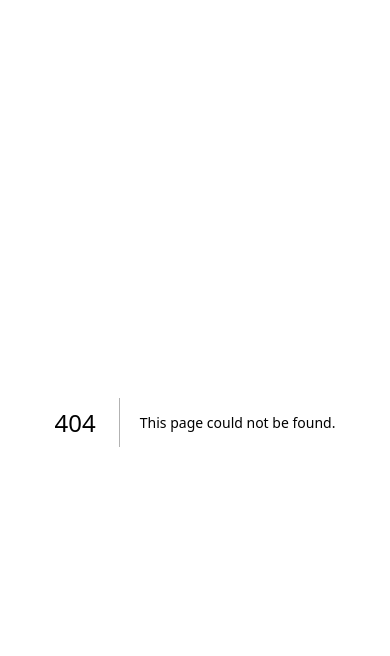
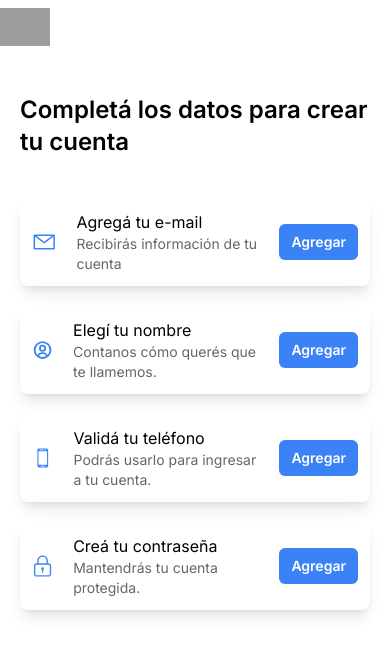
Before and after one commit to No-Country/s8-05-php-mercadolibre, a Next.js app in the folder frontend/: page /register in a window 390 px wide. Before the commit this address had no page. Shown: the top 656 px of the page. Built offline with nearby package versions, Linux system fonts and the light colour scheme; grey boxes are pictures that could not be loaded.

Commit message:
add register view in mobile

```diff
--- /dev/null
+++ b/frontend/src/Components/Navbar/AlternativeNav.tsx
@@ -0,0 +1,19 @@
+import Image from "next/image";
+import Link from "next/link";
+
+export default function AlternativeNav() {
+  return (
+    <div className="bg-primary py-2 pl-5">
+      <Link href={"/"}>
+        <Image
+          src={
+            "https://http2.mlstatic.com/frontend-assets/ml-web-navigation/ui-navigation/5.22.8/mercadolibre/logo__small.png"
+          }
+          width={50}
+          height={50}
+          alt="logo"
+        />
+      </Link>
+    </div>
+  );
+}
--- /dev/null
+++ b/frontend/src/app/register/page.tsx
@@ -0,0 +1,59 @@
+import AlternativeNav from "@/Components/Navbar/AlternativeNav";
+
+import { VscMail } from "react-icons/vsc";
+import { BiUserCircle } from "react-icons/bi";
+import { GiSmartphone } from "react-icons/gi";
+import { SlLock } from "react-icons/sl";
+
+export default function Register() {
+  return (
+    <>
+      <AlternativeNav />
+      <div className="py-10 px-5 flex flex-col gap-10">
+        <h1 className="text-2xl font-semibold">Completá los datos para crear tu cuenta</h1>
+        <div className="flex flex-col gap-5">
+          <div className="flex flex-row gap-2 bg-white justify-between items-center p-3 rounded-lg shadow-lg">
+            <VscMail className="text-3xl text-blue" />
+            <div className="flex flex-col pl-3">
+              <h2>Agregá tu e-mail</h2>
+              <span className="text-sm opacity-60">Recibirás información de tu cuenta</span>
+            </div>
+            <button className="bg-blue px-3 ml-2 py-2 rounded-md text-white text-sm font-semibold">
+              Agregar
+            </button>
+          </div>
+          <div className="flex flex-row gap-2 bg-white justify-between items-center p-3 rounded-lg shadow-lg">
+            <BiUserCircle className="text-3xl text-blue" />
+            <div className="flex flex-col pl-3">
+              <h2>Elegí tu nombre</h2>
+              <span className="text-sm opacity-60">Contanos cómo querés que te llamemos.</span>
+            </div>
+            <button className="bg-blue px-3 ml-2 py-2 rounded-md text-white text-sm font-semibold">
+              Agregar
+            </button>
+          </div>
+          <div className="flex flex-row gap-2 bg-white justify-between items-center p-3 rounded-lg shadow-lg">
+            <GiSmartphone className="text-3xl text-blue" />
+            <div className="flex flex-col pl-3">
+              <h2>Validá tu teléfono</h2>
+              <span className="text-sm opacity-60">Podrás usarlo para ingresar a tu cuenta.</span>
+            </div>
+            <button className="bg-blue px-3 ml-2 py-2 rounded-md text-white text-sm font-semibold">
+              Agregar
+            </button>
+          </div>
+          <div className="flex flex-row gap-2 bg-white justify-between items-center p-3 rounded-lg shadow-lg">
+            <SlLock className="text-2xl text-blue" />
+            <div className="flex flex-col pl-3">
+              <h2>Creá tu contraseña</h2>
+              <span className="text-sm opacity-60">Mantendrás tu cuenta protegida.</span>
+            </div>
+            <button className="bg-blue px-3 ml-2 py-2 rounded-md text-white text-sm font-semibold">
+              Agregar
+            </button>
+          </div>
+        </div>
+      </div>
+    </>
+  );
+}
```
